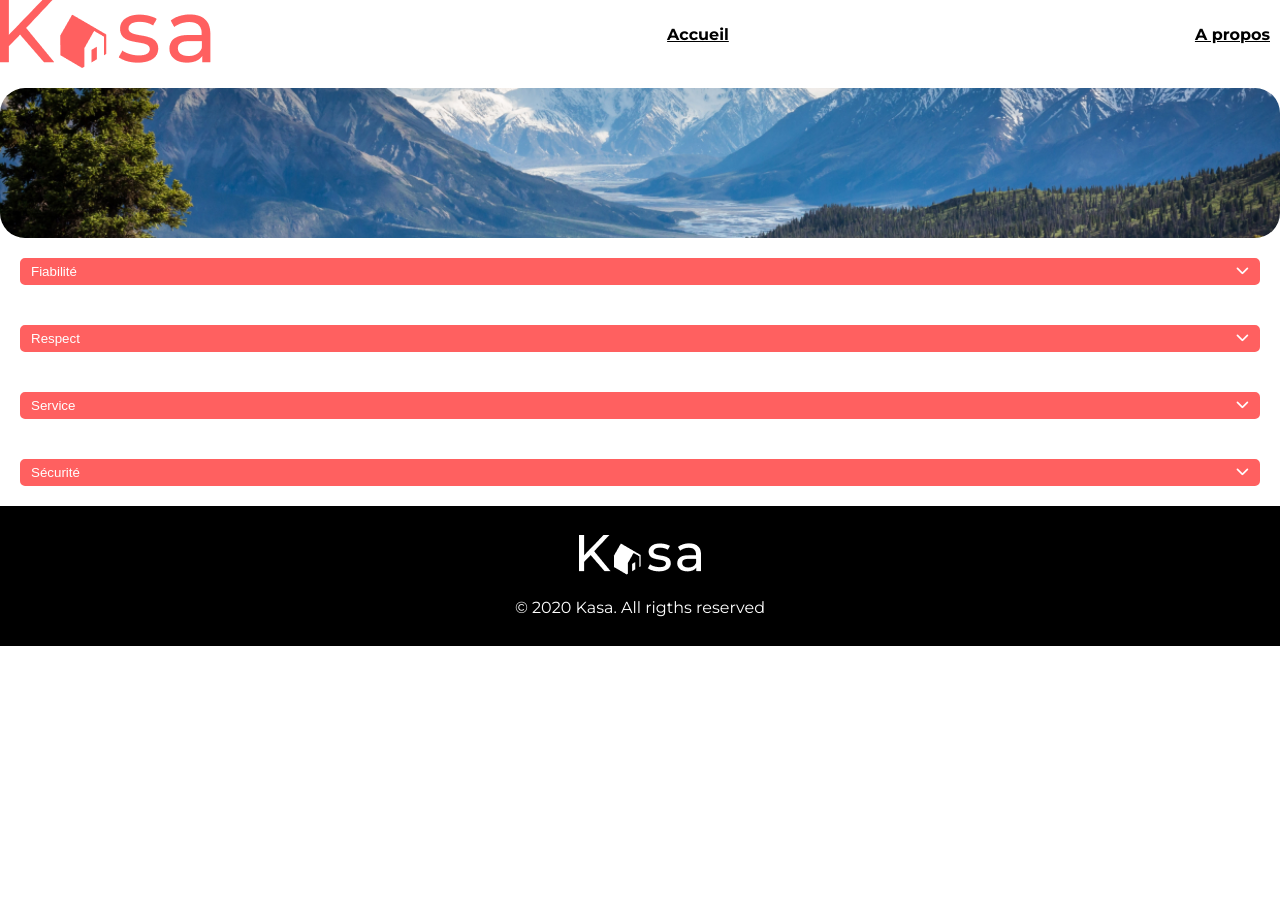
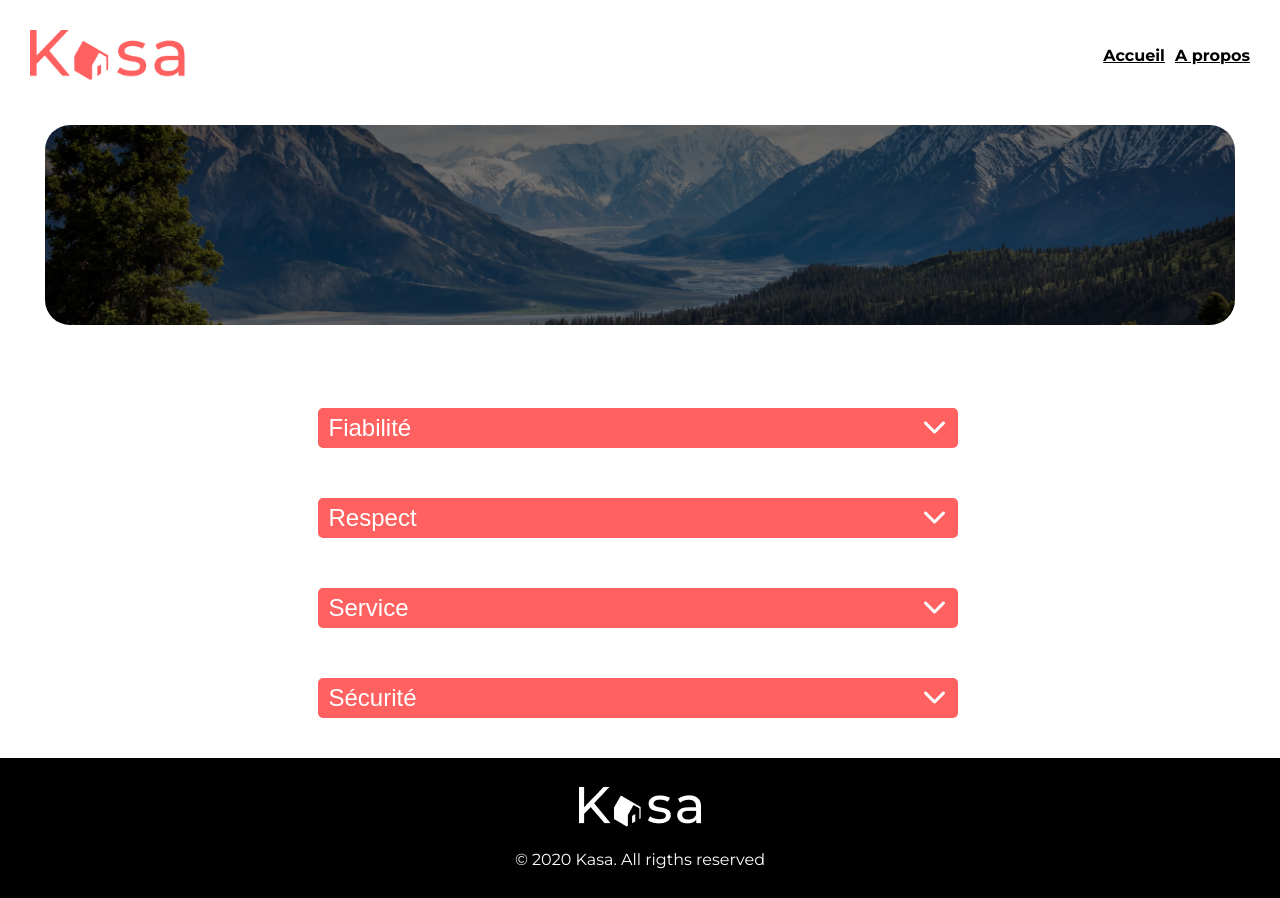
Before and after one commit to Evilqueenregal/Kasa-main, a React (Vite) app: page /a-propos in a window 1280 px wide. Before the commit the page ends 800 px from the top, so only its background shows below. Built offline with nearby package versions, Linux system fonts and the light colour scheme.

Commit message:
mise en page

```diff
--- a/src/App.css
+++ b/src/App.css
@@ -4,29 +4,48 @@ body {
     font-family: "Montserrat", sans-serif;
 }
 
-.menu {
+ .menu {
     display: flex;
     justify-content: space-between;
     font-weight: 700;
+    align-items: center;
+    flex-grow: 1;
+    padding: 30px 30px 15px;
+}
+
+.menu img {
+    height: 50px;
+}
+
+.navbar {
+    display: flex;
+    flex-wrap: nowrap;
+    gap: 10px;
 }
 
 a {
     color: black;
     display: flex;
-    margin: 0 10px;
     align-items: center;
+}
+
+.home {
+    padding-bottom: 30px;
+    padding-left: 30px;
+    padding-right: 30px;
 }
 
 .banner {
     width: 100%;
-    height: 150px;
+    height: 200px;
     position: relative;
-    margin-top: 20px;
+    margin-bottom: 43px;
     img{
         width: 100%;
         height: 100%;
         object-fit: cover;
         border-radius: 25px;
+        filter: brightness(45%);
     }
     h1{
         position: absolute;
@@ -34,22 +53,44 @@ a {
         left: 50%;
         transform: translate(-50%, -50%);
         color: white;
-        font-size: 2rem;
+        font-size: 42px;
+        font-weight: 600;
+        width: 100%;
+        display: flex;
+        text-align: center;
+        align-items: center;
+        justify-content: center;
     }
 }
 
 .banner2 {
-    width: 100%;
-    height: 150px;
-    position: relative;
-    margin-top: 20px;
+    display: flex;
+    justify-content: center;
+    margin-left: auto;
+    margin-right: auto;
+    max-width: 1500px;
+    padding: 30px 45px;
     img{
         width: 100%;
         height: 100%;
         object-fit: cover;
         border-radius: 25px;
+        filter: brightness(45%);
     }
+}
 
+.indication {
+    align-items: center;
+    display: flex;
+    flex-direction: column;
+    gap: 30px;
+    justify-content: center;
+    margin-bottom: 30px;
+}
+
+.indication .collapsible {
+    padding: 10px 20px 10px 15px;
+    width: 100%;
 }
 
 .error {
@@ -89,40 +130,58 @@ footer {
     display: grid;
     grid-template-columns: 1fr 1fr 1fr;
     background-color: #f6f6f6;
-    margin: 20px;
+    border-radius: 25px;
+    padding: 10px;
+    justify-content: center;
+    width: 98%;
 }
+
 .logement {
     position: relative;
     img {
-        min-height: 25vh;
-        border-radius: 2rem;
+        border-radius: 10px;
         display: flex;
-        flex-wrap: wrap;
-        gap: 1rem;
-        padding: 1rem;
-        justify-content: space-between;
-        width: 93%;
+        height: 300px;
+        margin: 10px;
+        object-fit: cover;
+        width: 365px;
+        justify-content: space-around;
     }
+
     h3 {
         position: absolute;
         bottom: 0;
-        font-size: small;
+        font-size: smaller;
         color: white;
         padding: 8px 26px;
+        z-index: 2;
     }
 }
+
+/* .logement::after {
+    content: "";
+    position: absolute;
+    top: 0;
+    left: 10px;
+    width: 95%;
+    height: 97%;
+    background: linear-gradient(180deg, rgba(255, 255, 255, 0) 0%, rgba(10, 10, 10, 0) 42%, rgba(4, 4, 4, 0.205) 99.99%, rgba(0, 0, 0, 0.5) 100%);
+    border-radius: 10px;
+    z-index: 1;
+    pointer-events: none;
+} */
 
 .logements{
     width: 100%;
 h1{
     color: #ff6060;
-    margin-left: 10px;
+    margin-left: 30px;
 }
  p {
     color: black;
     margin: 0;
     margin-top: 10px;
-    margin-left: 22px;
+    margin-left: 33px;
  }
 }
 
@@ -154,19 +213,24 @@ h1{
 }
 
 .collapsible-content{
-    display: flex;
-    gap: 50%;
     background-color: #f6f6f6;
+    max-height: 500px;
+    padding: 1rem 18px 21px;
 }
 
 .collapsible{
     padding: 20px;
+    flex: 1 0 auto;
+    max-width: 50%;
 }
 
 .collapsible-container{
     display: flex;
     margin-top: 20px;
-    width: 50%;
+    width: 100%;
+    align-items: flex-start;
+    justify-content: center;
+    margin-left: 7px;
 }
 
 .collapsible-header{
@@ -179,6 +243,7 @@ h1{
     display: flex;
     justify-content: space-between;
     cursor: pointer;
+    font-size: 1.5rem;
 }
 
 
@@ -192,7 +257,7 @@ h1{
 
   .carousel img {
    width: 100%;
-   height: 435px;
+   height: 330px;
    border-radius: 2rem;
    padding: 1rem;
    object-fit: cover;
@@ -205,9 +270,9 @@ h1{
     top: 50%;
     transform: translateY(-50%);
     cursor: pointer;
-    font-size: 2rem;
+    font-size: 4rem;
     color: white;
-    padding: 10px;
+    padding: 25px;
   }
 
   .prev-button {
@@ -224,7 +289,7 @@ h1{
 
   .carousel-counter {
     position: absolute;
-    bottom: 15px;
+    bottom: 25px;
     left: 50%;
     transform: translateX(-50%);
     color: white;
@@ -241,18 +306,19 @@ h1{
 }
 
 .badge p{
-    margin-left: 80%;
+    margin-left: 82%;
     color: #ff6060;
 }
 
 .badge img{
     border-radius: 50%;
-    max-width: 7%;
-    min-height: 10%;
+    width: 70px;
+    height: 70px;
   }
 
 ul {
     display: flex;
+    padding-left: 0;
 
 }
 
@@ -263,7 +329,7 @@ ul {
 
   .no-bullets {
     list-style-type: none;
-    padding-left: 0;
+    padding-left: 7px;
   }
 
   .no-bullets li {
@@ -274,13 +340,13 @@ ul {
     color: white;
     border: 5px solid #ff6060;
     border-radius: 15px;
-    font-size: 12px;
+    font-size: 15px;
   }
 
   .rating {
     display: flex;
     justify-content: flex-end;
-    margin-right: 50px;
+    margin-right: 30px;
     gap: 10px;
   }
 
--- a/src/components/Header.jsx
+++ b/src/components/Header.jsx
@@ -6,8 +6,10 @@ function Header() {
     <header>
       <nav className="menu">
         <img src={Logo} alt="logo" />
+        <div className='navbar'>
         <Link to="/">Accueil</Link>
         <Link to="/a-propos">A propos</Link>
+        </div>
       </nav>
     </header>
   )
--- a/src/pages/About.jsx
+++ b/src/pages/About.jsx
@@ -5,7 +5,10 @@ function About() {
 
     return(
         <div className="about">
-            <Banner imagePath="src/assets/banner2.jpg" />
+        <div className="banner2">
+        <Banner imagePath="src/assets/banner2.jpg" />
+        </div>
+        <div className="indication">
             <Collapse
                 title="Fiabilité"
                 children="Les annonces postées sur Kasa garantissent une fiabilité totale. Les photos sont conformes aux logements, et toutes les informations sont régulièrement vérifiées par nos équipes"
@@ -30,6 +33,7 @@ function About() {
                 cela permet à nos équipes de vérifier que les standards sont bien respectés.
                 Nous organisons également des ateliers sur la sécurité domestique pour nos hôtes."
             />
+            </div>
         </div>
 
     );
```
